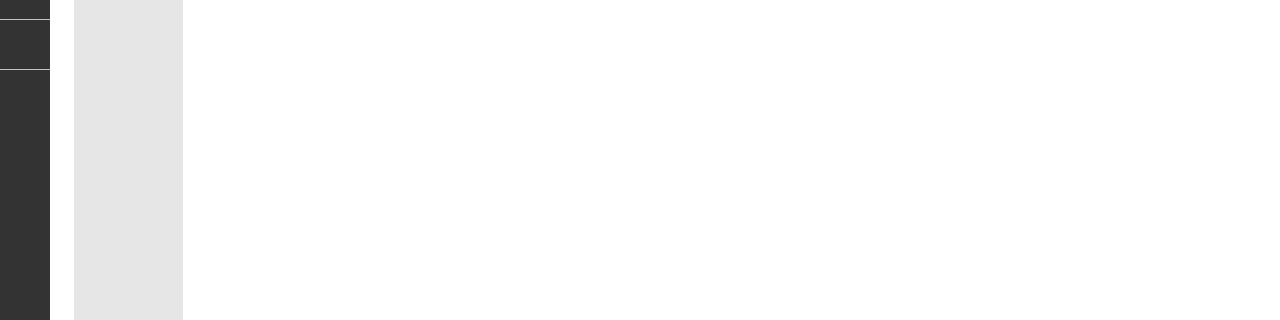
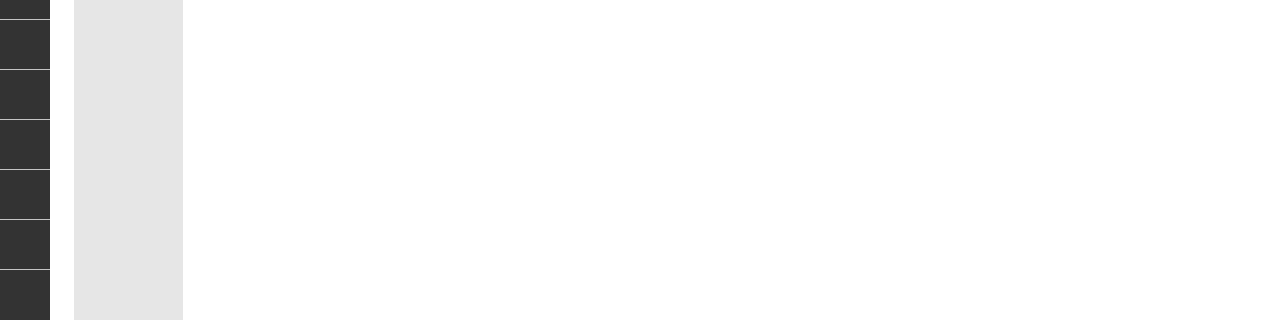
Before and after one commit to toreylittlefield/quadrant-basic-test-challenge, a React (Create React App) app in the folder client/: page / in a window 1280 px wide. Shown: the part 580-900 px from the top of the page. Built offline with nearby package versions, Linux system fonts and the light colour scheme; a web font is replaced by a local one.

Commit message:
add useWindowSize custom hook for calc rows in nav

```diff
--- a/client/src/components/Navs/MainNav.js
+++ b/client/src/components/Navs/MainNav.js
@@ -1,6 +1,7 @@
 import React from "react";
 import styled from "styled-components";
 import { GlobeIconSVG } from "assets/icons";
+import useWindowSize from "utils/useWindowSize";
 
 const SideNav = styled.nav`
   grid-row: 1 / span all;
@@ -18,7 +19,7 @@ const MainSideNav = styled.nav`
   grid-template-rows: repeat(18, [row-start-main-nav] 50px);
 `;
 
-const GridItemNav = styled.div`
+const GridItemNav = styled.li`
   display: flex;
   justify-content: center;
   align-items: center;
@@ -31,13 +32,13 @@ const SubNav = styled.nav`
   text-align: center;
 `;
 
-// eslint-disable-next-line prefer-const
-const arrayGridItems = [0, 0, 0, 0, 0, 0, 0, 0, 0, 0, 0, 0, 0];
+const MainNav = () => {
+  const { navRowsArray } = useWindowSize();
 
-const MainNav = () => (
+  return (
     <SideNav>
       <MainSideNav>
-      {arrayGridItems.map((_, idx) =>
+        {navRowsArray.map((_, idx) =>
           idx === 1 ? (
             <GridItemNav>
               <GlobeIconSVG />
@@ -50,5 +51,6 @@ const MainNav = () => (
       <SubNav>Expanded Nav</SubNav>
     </SideNav>
   );
+};
 
 export default MainNav;
--- /dev/null
+++ b/client/src/utils/useWindowSize.js
@@ -0,0 +1,28 @@
+/* eslint-disable no-undef */
+// from https://dev.to/reedbarger/how-to-create-a-usewindowsize-react-hook-2bcm
+
+import React from "react";
+
+export default function useWindowSize() {
+  const isSSR = typeof window !== "undefined";
+  const [windowSize, setWindowSize] = React.useState({
+    width: isSSR ? 1200 : window.innerWidth,
+    height: isSSR ? 800 : window.innerHeight,
+  });
+  const [navRowsArray, setNavRowsArray] = React.useState([0, 0, 0, 0]);
+
+  function changeWindowSize() {
+    setWindowSize({ width: window.innerWidth, height: window.innerHeight });
+  }
+
+  React.useEffect(() => {
+    window.addEventListener("resize", changeWindowSize);
+    setNavRowsArray(Array(Math.ceil(windowSize.height / 50) + 1).fill(0));
+
+    return () => {
+      window.removeEventListener("resize", changeWindowSize);
+    };
+  }, [windowSize]);
+
+  return { windowSize, navRowsArray };
+}
```
Lines whose indentation alone changed are shown as unchanged.
